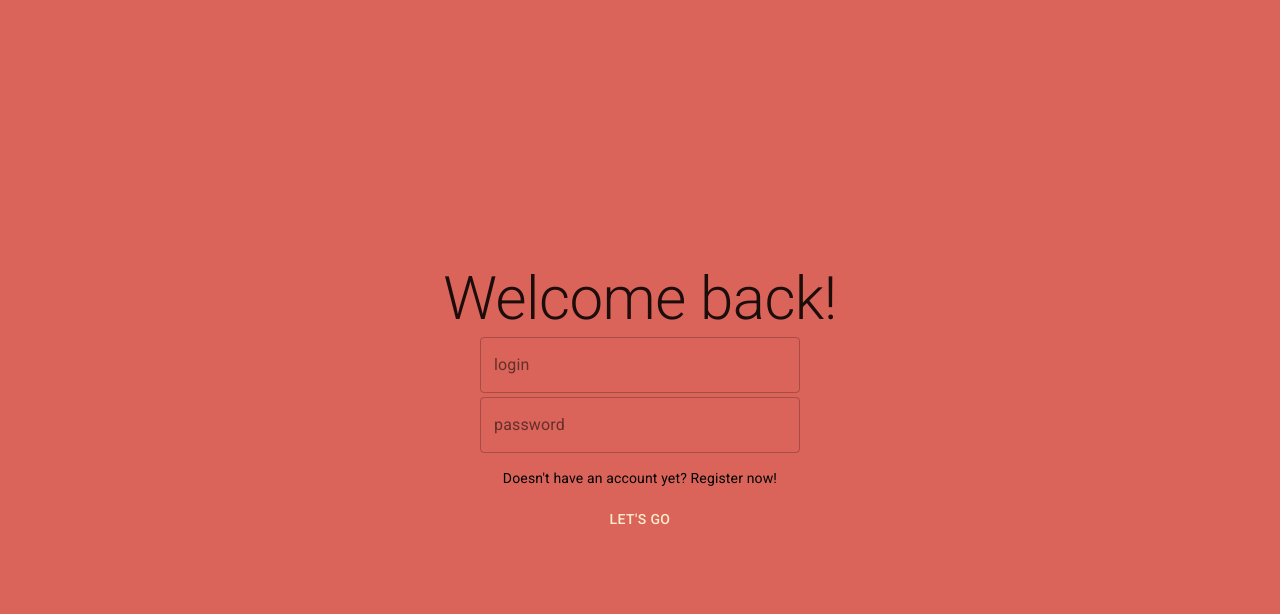
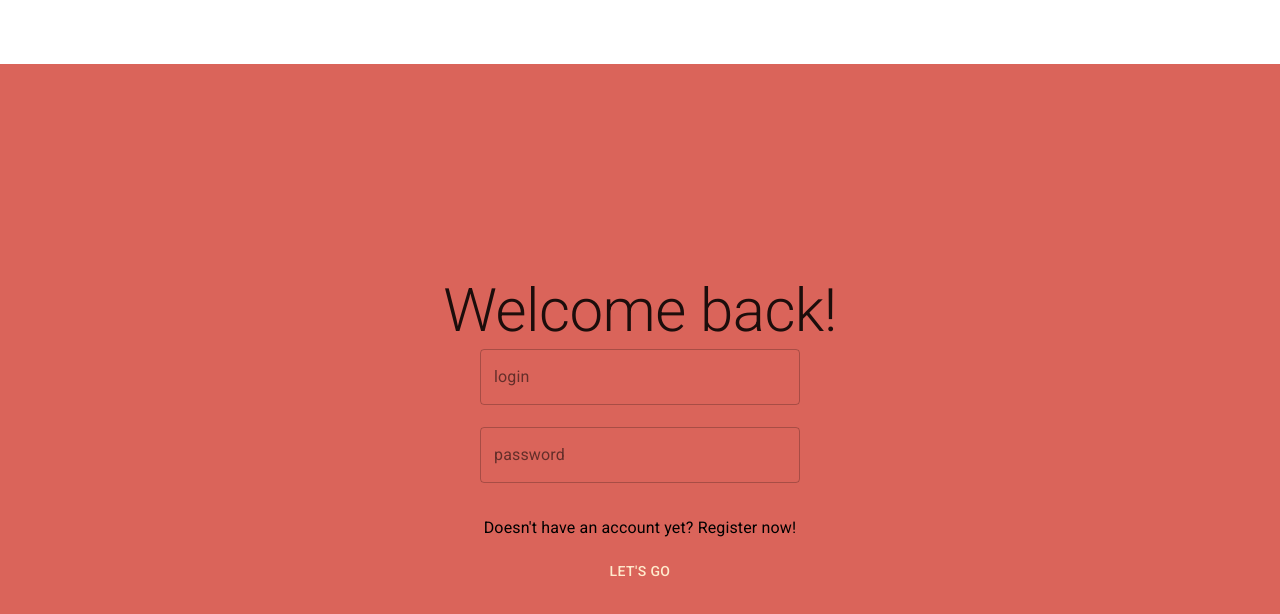
Before and after one commit to curriculum-vitae-team/cv-Ensign-Papkevich, a React app: page / in a window 1280 px wide. Shown: the top 614 px of the page. Built offline with nearby package versions, Linux system fonts and the light colour scheme.

Commit message:
Merge conflict fixed

```diff
--- a/src/components/app/app.theme.ts
+++ b/src/components/app/app.theme.ts
@@ -22,17 +22,22 @@ export const theme = createTheme({
       styleOverrides: {
         body: {
           margin: 0,
+          height: "100%",
           backgroundColor: "#FFFFFF",
         },
         "#root": {
           display: "flex",
           flexDirection: "column",
+          //TODO нужно вынести отюда этот height. На моей страница из-за него просадки есть.
           height: "100vh",
           paddingTop: 64,
         },
         form: {
           "& > .MuiTextField-root": {
             marginBottom: 20,
+          },
+          html: {
+            height: "100%",
           },
         },
       },
--- a/src/components/app/app.tsx
+++ b/src/components/app/app.tsx
@@ -1,19 +1,16 @@
 import { ApolloProvider } from "@apollo/client"
-import { CssBaseline, ThemeProvider } from "@material-ui/core/"
+import { CssBaseline, ThemeProvider } from "@mui/material/"
 import { client } from "../../graphql/client"
 import { Router } from "../router/router"
-import baseTheme from "./theme"
 import { theme } from "./app.theme"
 
 export const App = () => {
   return (
-    <ApolloProvider client={client}>
-      <ThemeProvider theme={theme}>
-        <ThemeProvider theme={baseTheme}>
-          <Router />
-          <CssBaseline />
-        </ThemeProvider>
-      </ThemeProvider>
-    </ApolloProvider>
+    <ThemeProvider theme={theme}>
+      <ApolloProvider client={client}>
+        <Router />
+        <CssBaseline />
+      </ApolloProvider>
+    </ThemeProvider>
   )
 }
--- a/src/components/app/theme.tsx
+++ /dev/null
@@ -1,19 +0,0 @@
-import { createTheme } from "@material-ui/core/styles"
-export const theme = createTheme({
-  overrides: {
-    MuiCssBaseline: {
-      "@global": {
-        body: {
-          height: "100%",
-        },
-        html: {
-          height: "100%",
-        },
-        "#root": {
-          height: "100%",
-        },
-      },
-    },
-  },
-})
-export default theme
```
